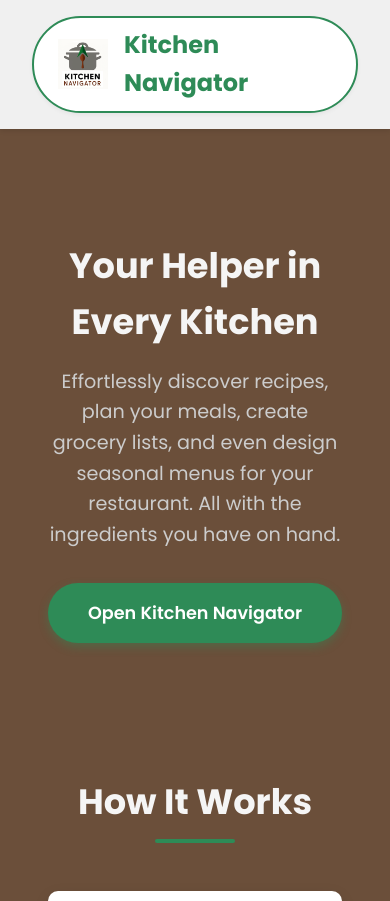
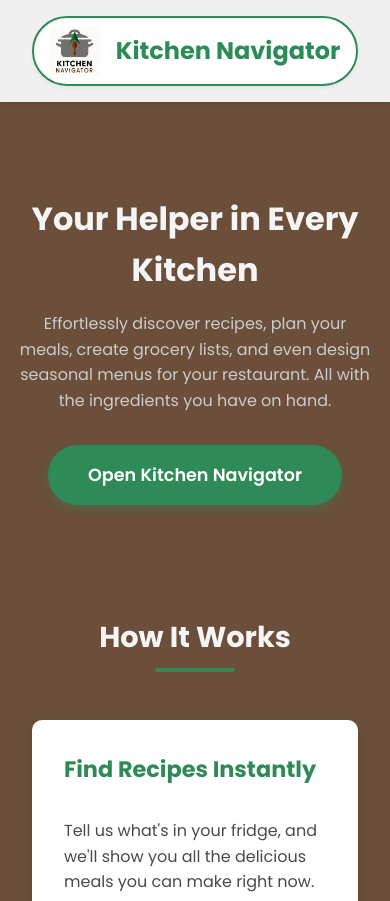
Before and after one commit to impureclout/Kitnav, a plain HTML site: page index.html in a window 390 px wide. Shown: the top 901 px of the page. Drawn offline with Linux system fonts and the light colour scheme.

Commit message:
touchup responsiveness

```diff
--- a/style.css
+++ b/style.css
@@ -167,16 +167,46 @@ footer {
 }
 
 @media (max-width: 768px) {
+    header {
+        padding: 1rem;
+    }
+
+    nav {
+        padding: 0.5rem 1rem;
+        width: auto; /* Allow nav to size naturally */
+    }
+
+    main {
+        padding: 2rem 1rem;
+    }
+
     h1 {
         font-size: 1.5rem;
     }
 
+    .hero {
+        padding: 2rem 0;
+    }
+
     .hero h2 {
-        font-size: 2.2rem;
+        font-size: 2rem;
+    }
+
+    .hero .subtitle {
+        font-size: 1rem;
+    }
+
+    .features h3 {
+        font-size: 1.8rem;
     }
 
     .feature-cards {
         flex-direction: column;
         align-items: center;
+        gap: 1.5rem;
+    }
+
+    .card {
+        max-width: 90%;
     }
 }
```
